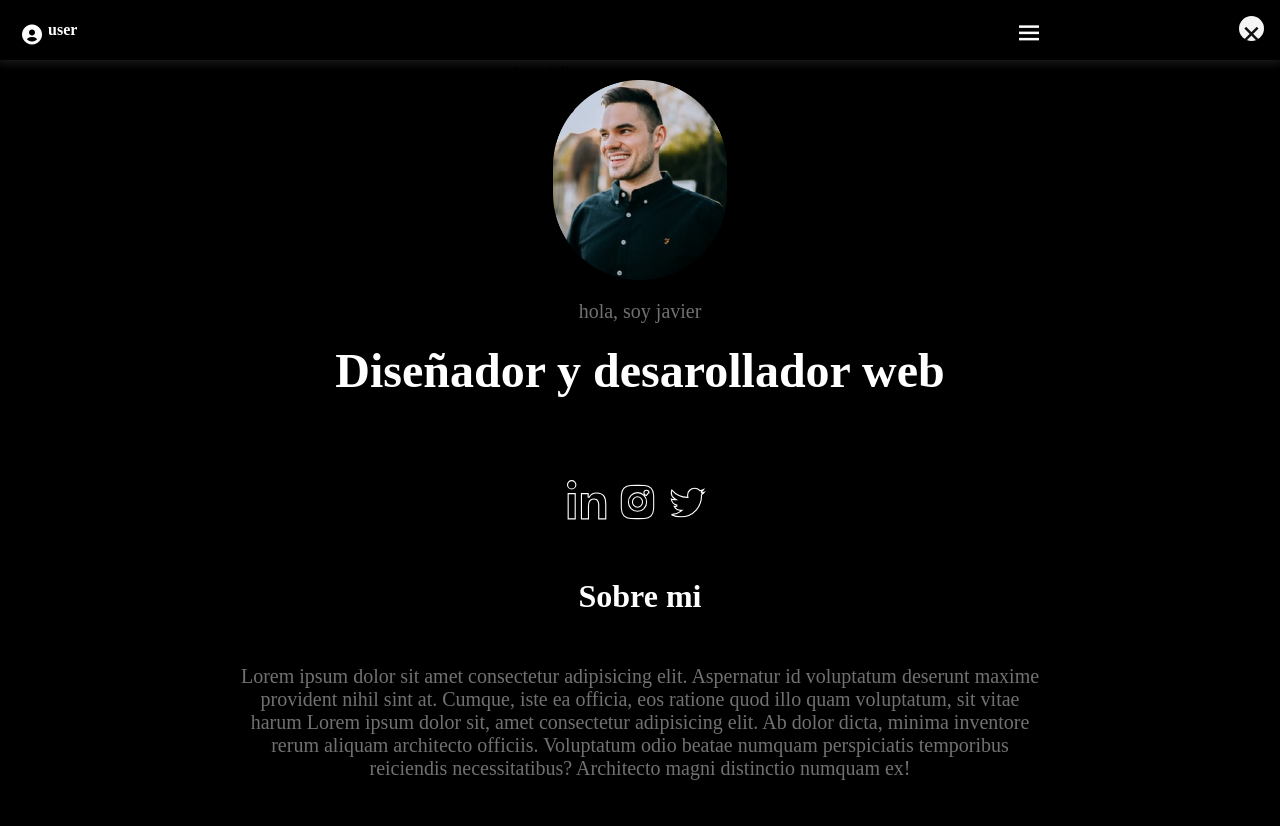
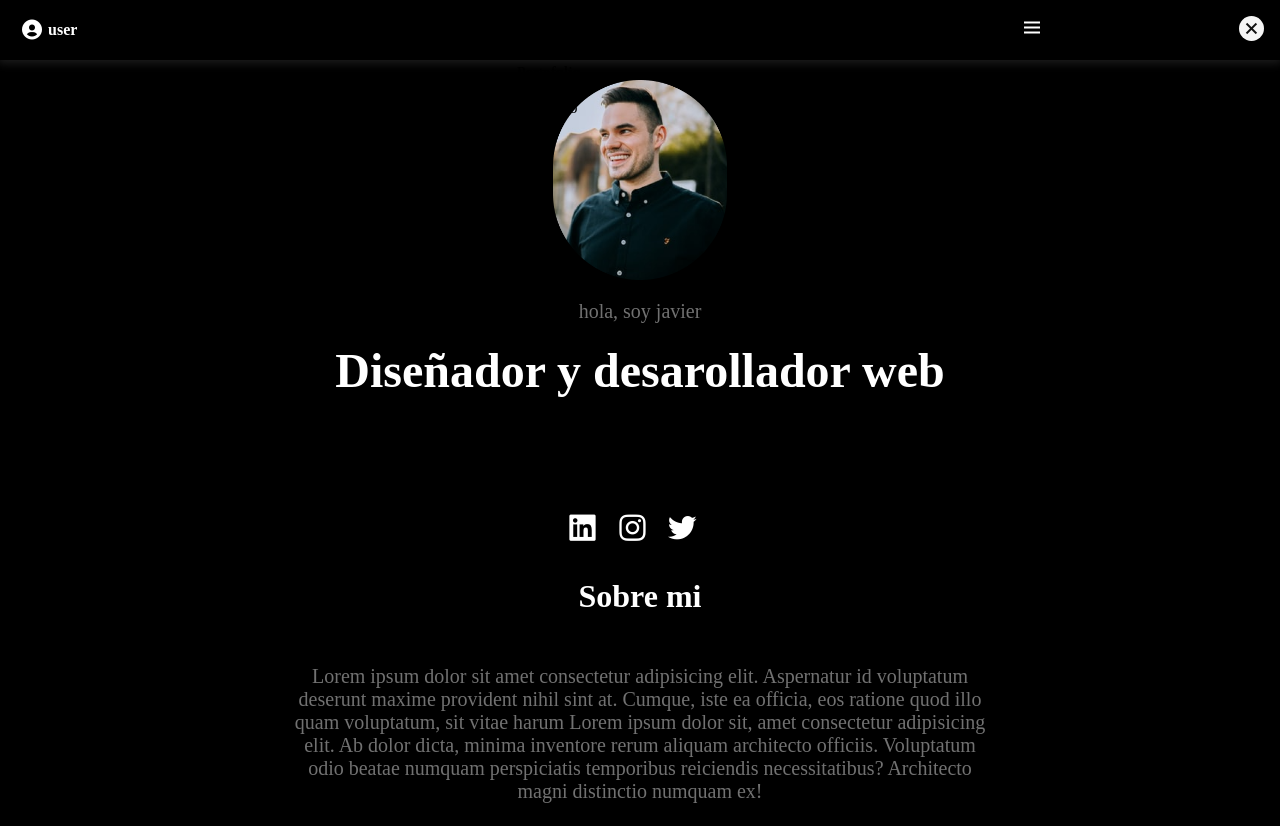
Before and after one commit to javierfern03/repositorio-de--prueba, a plain HTML site: page index.html in a window 1280 px wide. Shown: the top 826 px of the page. Drawn offline with nearby package versions, Linux system fonts and the light colour scheme.

Commit message:
acomodando el about_me y el home_social

```diff
--- a/assets/css/style.css
+++ b/assets/css/style.css
@@ -138,7 +138,6 @@ a {
 }
 
 .home-container {
-    /* background-color: lightslategray; */
     height: 450px;
 }
 
@@ -147,7 +146,6 @@ img {
 }
 
 .home_img {
-    /* background-color: lightblue; */
     display: flex;
     flex-direction: column;
     align-items: center;
@@ -156,6 +154,7 @@ img {
 }
 
 .titulo {
+    display: inline;
     font-size: 48px;
     padding: 0 0;
     color: ffff;
@@ -171,17 +170,15 @@ img {
 }
 
 .home_data {
-    /* background-color: lightcyan; */
     display: flex;
     flex-direction: column;
     align-items: center;
     text-align: center;
-    height: 200px;
+    height: 230px;
 }
 
 .home_social {
     display: flex;
-    /* background-color: lightseagreen; */
     justify-content: center;
     flex-direction: row;
     height: 50px;
@@ -193,21 +190,15 @@ img {
 .home_social--linkedin {
     width: 50px;
     height: 50px;
-    /* background-color: antiquewhite; */
 }
 
-.linkedin--img,
-.instagram--img,
-.twitter--img {
-    width: 45px;
-    height: 45px;
+.bxl-linkedin-square,
+.bxl-instagram,
+.bxl-twitter {
+    font-size: 35px;
 }
 
 /* ABOUT ME */
-
-.about_me {
-    position: relative;
-}
 
 .about_me-container>* {
     display: flex;
@@ -215,22 +206,14 @@ img {
     text-align: center;
 }
 
-/* @media (max-width: 768px) {
-    .about_me-container {
-        max-width: 900px;
-    }
-} */
-
 .about_me-container {
-    max-width: 800px;
-    position: relative;
+    max-width: 700px;
     margin: 0 auto;
 }
 
 /* SKILLS */
 
 .skill {
-    /* background-color: lightseagreen; */
     display: flex;
     flex-direction: column;
     align-items: center;
@@ -253,7 +236,6 @@ img {
 
 @media (max-width: 768px) {
     .skills-content {
-        /* margin: 40px 0px; */
         display: flex;
         flex-direction: column;
         gap: 40px;
@@ -266,7 +248,9 @@ img {
     color: #a1a1a1;
 }
 
-i {
+.bx-desktop,
+.bxl-react,
+.bxl-nodejs {
     margin-top: 10px;
     font-size: 30px;
 }
--- a/index.html
+++ b/index.html
@@ -44,13 +44,13 @@
                 </div>
                 <div class="home_social ">
                     <div class="home_social--linkedin">
-                        <i><img class="linkedin--img" src="assets/img/linkedin.svg" alt=""></i>
+                        <i class='bx bxl-linkedin-square' style='color:#ffffff'></i>
                     </div>
                     <div class="home_social--instagram">
-                        <i><img class="instagram--img" src="assets/img/instagram.svg" alt=""></i>
+                        <i class='bx bxl-instagram' style='color:#ffffff'></i>
                     </div>
                     <div class="home_social--twitter">
-                        <i><img class="twitter--img" src="assets/img/twitter.svg" alt=""></i>
+                        <i class='bx bxl-twitter' style='color:#ffffff'></i>
                     </div>
                 </div>
 
```
